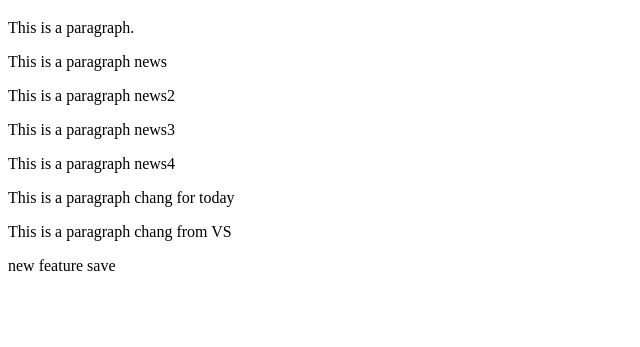
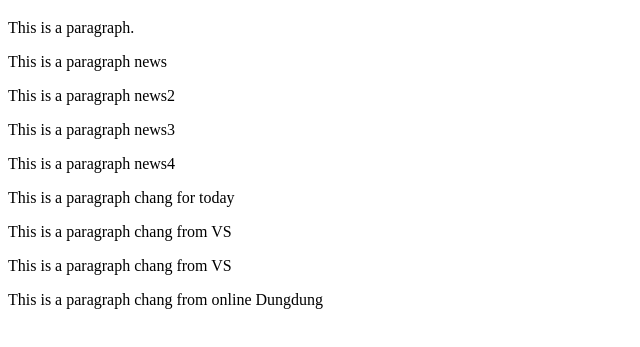
Before and after one commit to ddsjaeger/testgit, a plain HTML site: page index.html in a window 1280 px wide. Shown: the part 61-408 px from the top of the page, without its empty margins (0-640 px from the left). Drawn offline with Linux system fonts and the light colour scheme.

Commit message:
Update index.html

```diff
--- a/index.html
+++ b/index.html
@@ -11,9 +11,9 @@
 <p>This is a paragraph news2</p>
 <p>This is a paragraph news3</p>
 <p>This is a paragraph news4</p>
- <p>This is a paragraph chang for today</p>
- <p>This is a paragraph chang from VS</p>
-
- new feature save
+<p>This is a paragraph chang for today</p>
+<p>This is a paragraph chang from VS</p>
+<p>This is a paragraph chang from VS</p>
+ <p>This is a paragraph chang from online Dungdung</p>
 </body>
 </html>
```
